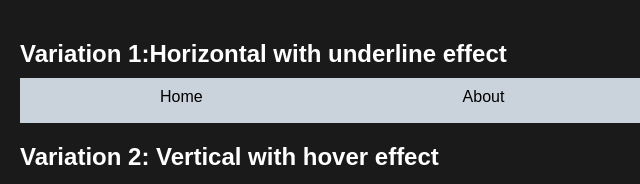
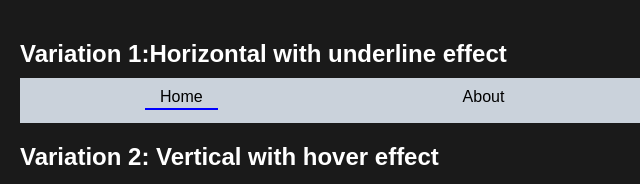
Before and after one commit to umavivekmodi/udemy-classes, a plain HTML site: page CSS/05navbar/navbar.html in a window 1280 px wide. In both pictures the pointer is over the link 181 px from the left and 96 px from the top of the page. Shown: the top 184 px of the page, 0-640 px from the left. Drawn offline with Linux system fonts and the light colour scheme.

Commit message:
horizontal and underline effect of nav bar

```diff
--- a/CSS/05navbar/navbar.html
+++ b/CSS/05navbar/navbar.html
@@ -53,9 +53,10 @@
                 left: 0;
                 background-color: blue;
                 transform: scaleX(0);
-                transition: transform 0.3s ease-in-out;
+                transition: transform 0.3s
+                ease-in-out;
             }
-            nav1 a:hover::after{
+            .nav1 a:hover::after{
                 transform: scaleX(1);
 
             }
```
